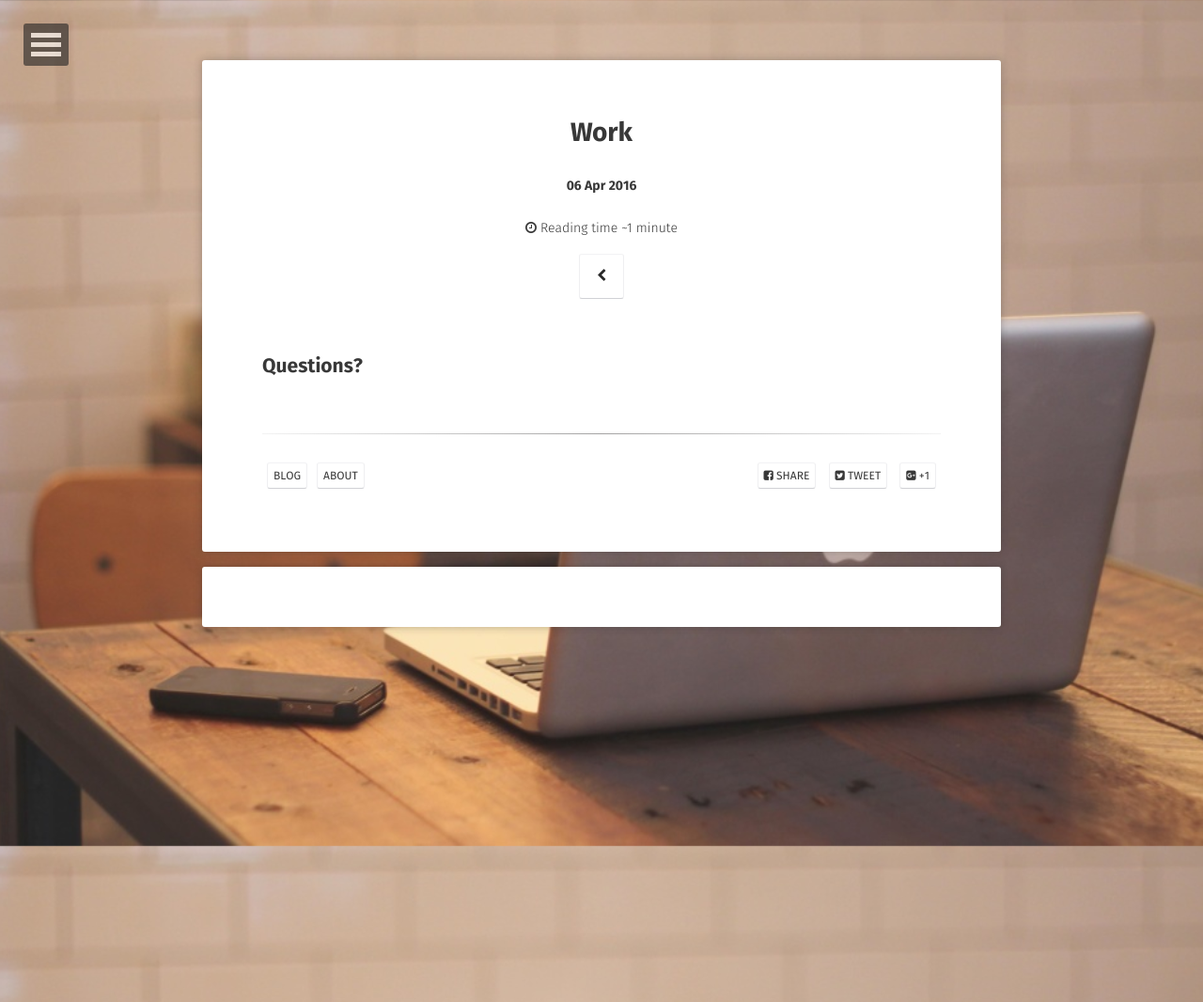
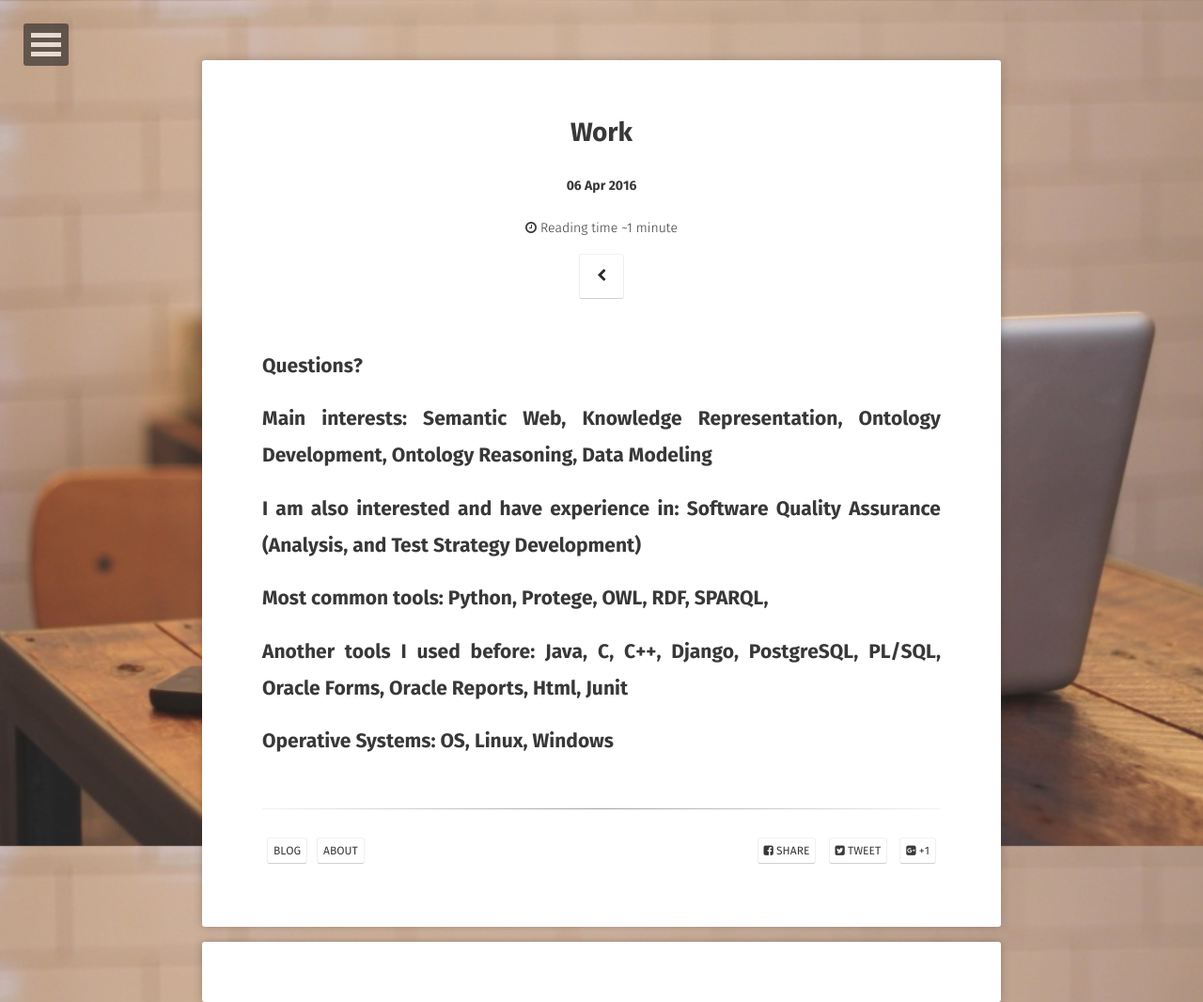
Before and after one commit to lcomet/linamolinascomet, a Jekyll site: the page built from _posts/2016-03-21-moon-theme.md, in a window 1280 px wide. Shown: the whole page at 94% size. Built offline with Jekyll 4.4.1, drawn with Linux system fonts in a browser that asks for light colours; some web fonts are replaced; comment, search, counter and statistics services are not loaded.

Commit message:
update experience

```diff
--- a/_posts/2016-03-21-moon-theme.md
+++ b/_posts/2016-03-21-moon-theme.md
@@ -11,3 +11,9 @@ comments: true
 ---
 
 ## Questions?
+
+## Main interests: Semantic Web, Knowledge Representation, Ontology Development, Ontology Reasoning, Data Modeling
+## I am also interested and have experience in: Software Quality Assurance (Analysis, and Test Strategy Development)
+## Most common tools: Python, Protege, OWL, RDF, SPARQL,
+## Another tools I used before: Java, C, C++, Django, PostgreSQL, PL/SQL, Oracle Forms, Oracle Reports, Html, Junit
+## Operative Systems: OS, Linux, Windows
```
